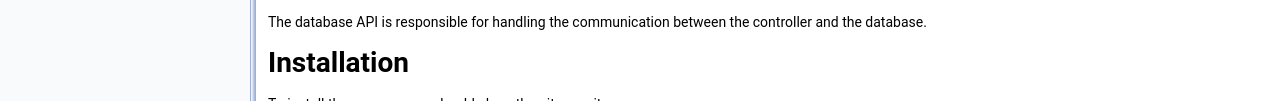
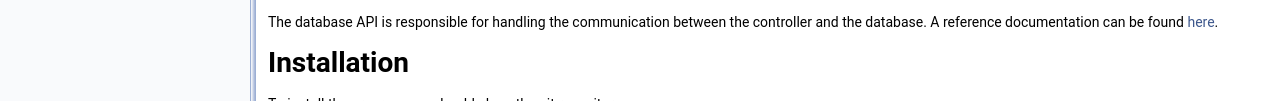
Before and after one commit to SecureSECO/SearchSECODatabaseAPI, a plain HTML site: page md_README.html in a window 1280 px wide. Shown: the part 469-570 px from the top of the page. Drawn offline with Linux system fonts and the light colour scheme.

Commit message:
deploy: 3f8542f42388a631117e6c5ecefeee64e3a12b36

```diff
--- a/md_README.html
+++ b/md_README.html
@@ -86,7 +86,7 @@ $(document).ready(function(){initNavTree('md_README.html',''); initResizable();
 </div><!--header-->
 <div class="contents">
 <div class="textblock"><p ><img src="https://github.com/SecureSECO/SearchSECODatabaseAPI/actions/workflows/testing.yml/badge.svg" alt="Testing" style="pointer-events: none;" class="inline"/></p>
-<p >The database API is responsible for handling the communication between the controller and the database.</p>
+<p >The database API is responsible for handling the communication between the controller and the database. A reference documentation can be found <a href="https://secureseco.github.io/SearchSECODatabaseAPI/">here</a>.</p>
 <h1><a class="anchor" id="autotoc_md1"></a>
 Installation</h1>
 <p >To install the program you should clone the git repository.</p>
```
